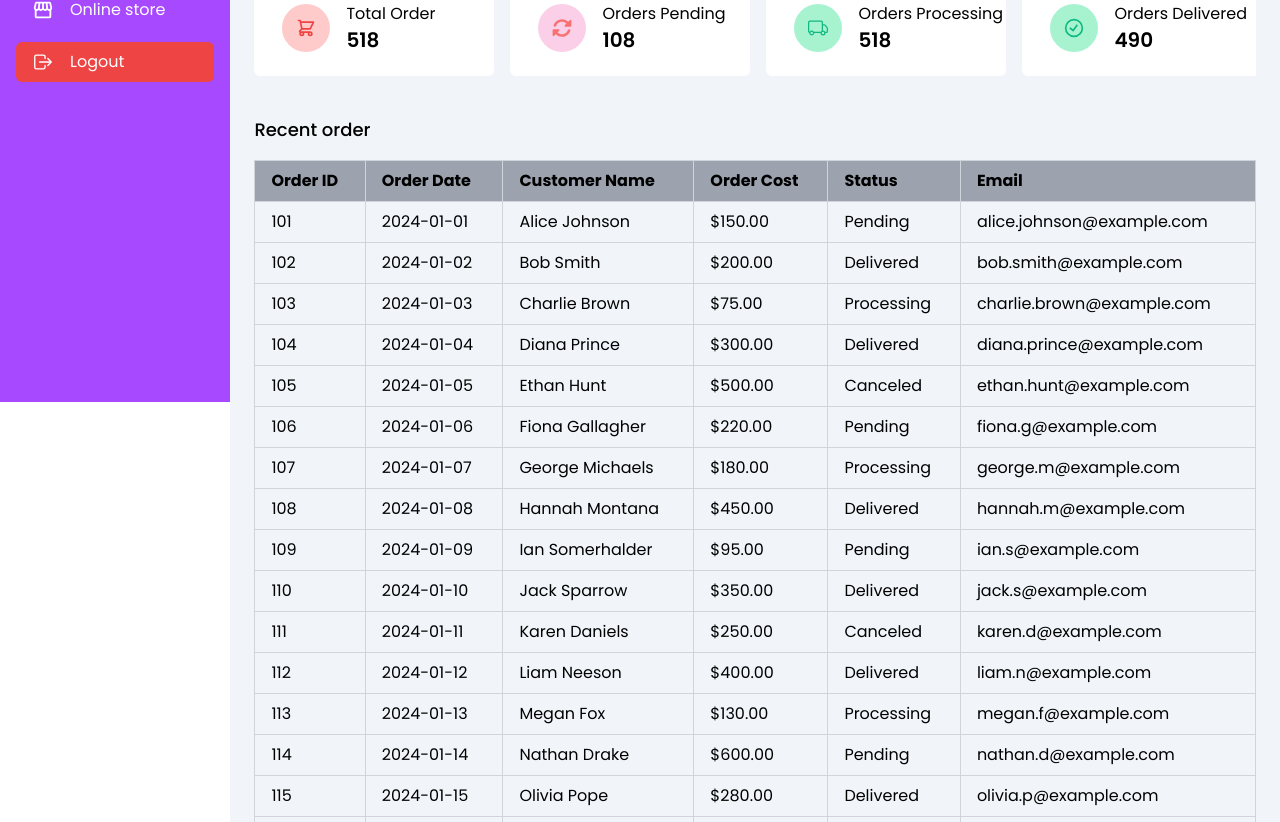
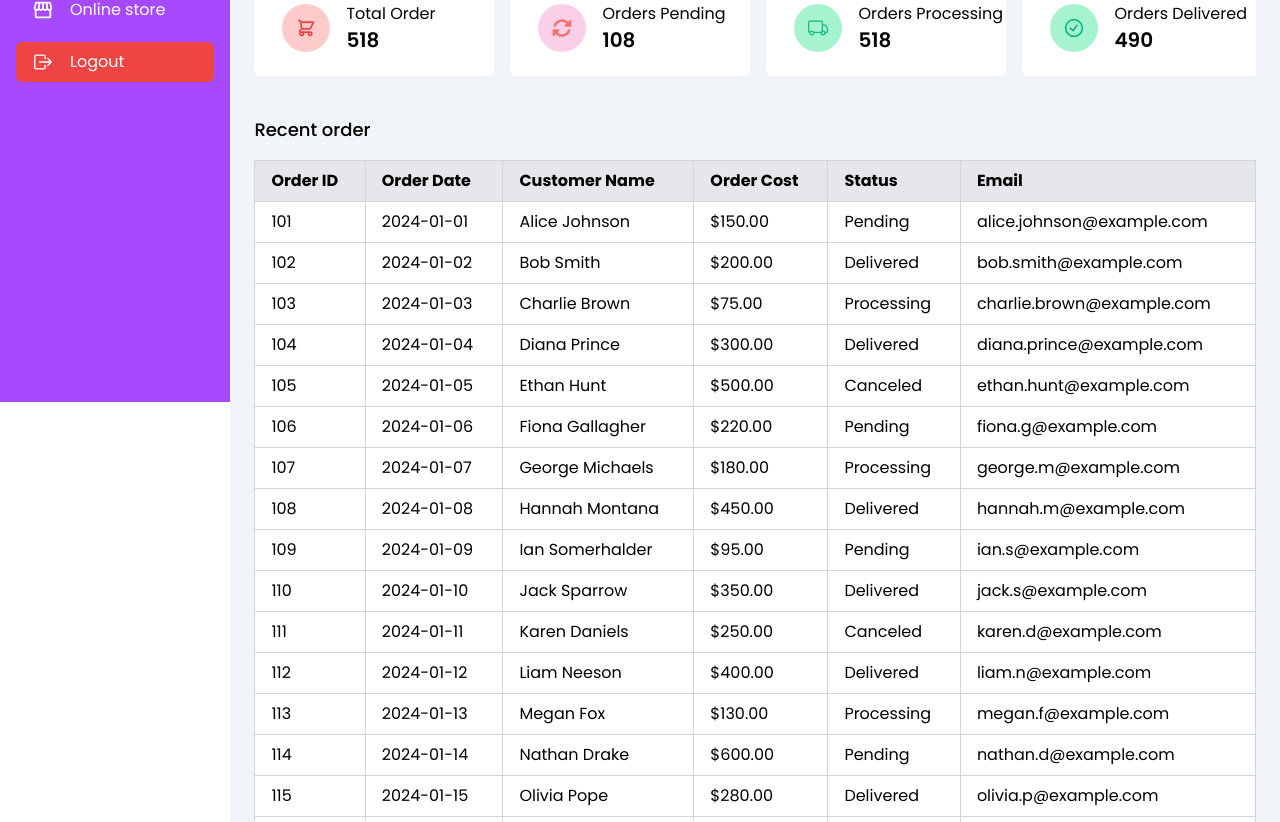
Before and after one commit to MabelSamuel/amabilis-e-commerce-website-expressJs, a React (Vite) app in the folder frontend/: page /admin/dashboard/overview in a window 1280 px wide. Shown: the part 398-1220 px from the top of the page. Built offline with nearby package versions, Linux system fonts and the light colour scheme; no server answers.

Commit message:
changed table color

```diff
--- a/frontend/src/components/table/Table.jsx
+++ b/frontend/src/components/table/Table.jsx
@@ -2,13 +2,13 @@ import React from 'react';
 
 const Table = ({ columns, data }) => {
   return (
-    <table className="min-w-full border-collapse border border-gray-300">
+    <table className="min-w-full border-collapse border bg-white border-gray-400">
       <thead>
         <tr>
           {columns.map((col) => (
             <th
               key={col.accessor}
-              className="px-4 py-2 border border-gray-300 bg-gray-400 text-left"
+              className="px-4 py-2 border border-gray-300 bg-gray-200 text-left"
             >
               {col.header}
             </th>
```
